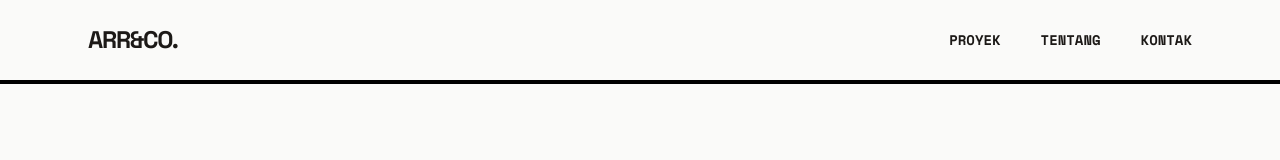
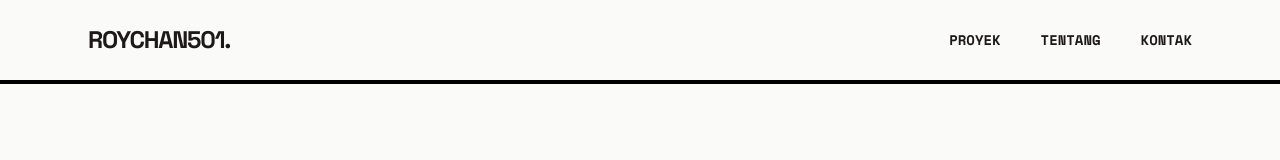
Before and after one commit to Arroychaan/portofolio-my, a React (Vite) app: page / in a window 1280 px wide. Shown: the top 160 px of the page. Built offline with nearby package versions, Linux system fonts and the light colour scheme.

Commit message:
add image

```diff
--- a/index.html
+++ b/index.html
@@ -1,16 +1,21 @@
 <!doctype html>
 <html lang="en">
+
 <head>
   <meta charset="UTF-8" />
   <link rel="icon" type="image/svg+xml" href="/favicon.svg" />
   <meta name="viewport" content="width=device-width, initial-scale=1.0" />
-    <title>ARR&CO. | Achmad Roychan</title>
+  <title>Roychan501. | Achmad Roychan</title>
   <link rel="preconnect" href="https://fonts.googleapis.com">
   <link rel="preconnect" href="https://fonts.gstatic.com" crossorigin>
-    <link href="https://fonts.googleapis.com/css2?family=Space+Grotesk:wght@400;600;700;900&family=Space+Mono:ital,wght@0,400;0,700;1,400;1,700&display=swap" rel="stylesheet">
+  <link
+    href="https://fonts.googleapis.com/css2?family=Space+Grotesk:wght@400;600;700;900&family=Space+Mono:ital,wght@0,400;0,700;1,400;1,700&display=swap"
+    rel="stylesheet">
 </head>
+
 <body>
   <div id="root"></div>
   <script type="module" src="/src/main.tsx"></script>
 </body>
+
 </html>
--- a/package.json
+++ b/package.json
@@ -1,5 +1,5 @@
 {
-  "name": "arr-co",
+  "name": "roychan501",
   "private": true,
   "version": "0.0.0",
   "type": "module",
--- a/src/App.tsx
+++ b/src/App.tsx
@@ -62,7 +62,7 @@ const App = () => {
       <nav className="fixed top-0 left-0 right-0 z-50 bg-[#fafaf9] border-b-4 border-black">
         <div className="max-w-6xl mx-auto px-6 h-20 flex justify-between items-center">
           <a href="#" className="font-black text-2xl tracking-tighter uppercase select-none">
-            ARR&CO.
+            Roychan501.
           </a>
 
           {/* Desktop Menu */}
@@ -104,7 +104,7 @@ const App = () => {
           <div className="fixed inset-0 z-50 bg-black text-white flex flex-col justify-between p-8 animate-fade-in">
             <div className="flex justify-between items-center">
               <span className="font-black text-2xl tracking-tighter uppercase">
-                ARR&CO.
+                Roychan501.
               </span>
               <button
                 onClick={() => setIsMenuOpen(false)}
@@ -584,7 +584,7 @@ const App = () => {
             <form onSubmit={handleSubmit} className="space-y-6 font-mono text-sm">
               {/* Web3Forms Configurations */}
               <input type="hidden" name="access_key" value="c8399c3d-17c5-49c2-9432-d09aab289e5c" />
-              <input type="hidden" name="subject" value="Pesan Baru dari Portofolio arrnco.com" />
+              <input type="hidden" name="subject" value="Pesan Baru dari Portofolio roychan501.tech" />
               <input type="hidden" name="from_name" value="Kontak Portofolio" />
 
               <div>
@@ -655,7 +655,7 @@ const App = () => {
       <footer className="bg-black text-[#fafaf9] py-8 px-6 border-t-4 border-black">
         <div className="max-w-6xl mx-auto flex flex-col md:flex-row justify-between items-center gap-4 font-mono text-xs text-stone-400">
           <div className="text-center md:text-left font-bold uppercase">
-            ARR&CO. / PORTFOLIO v2.6.0
+            Roychan501
           </div>
           <div className="text-center md:text-right">
             © 2026 ACHMAD ROYCHAN. ALL RIGHTS RESERVED.
```
Also changed, not shown: 1 other file (tests, documents, lock files or other folders). Lines whose indentation alone changed are shown as unchanged.
